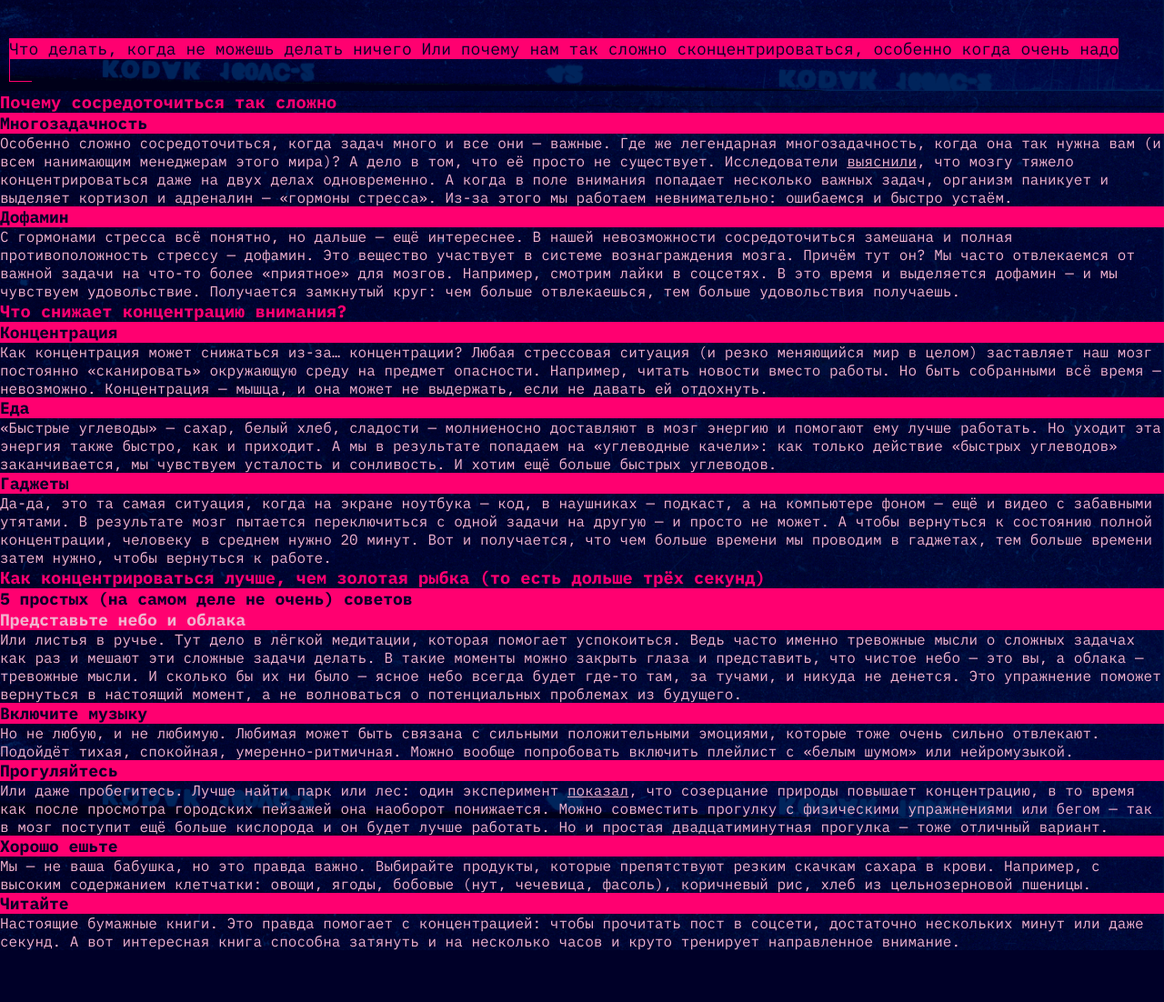
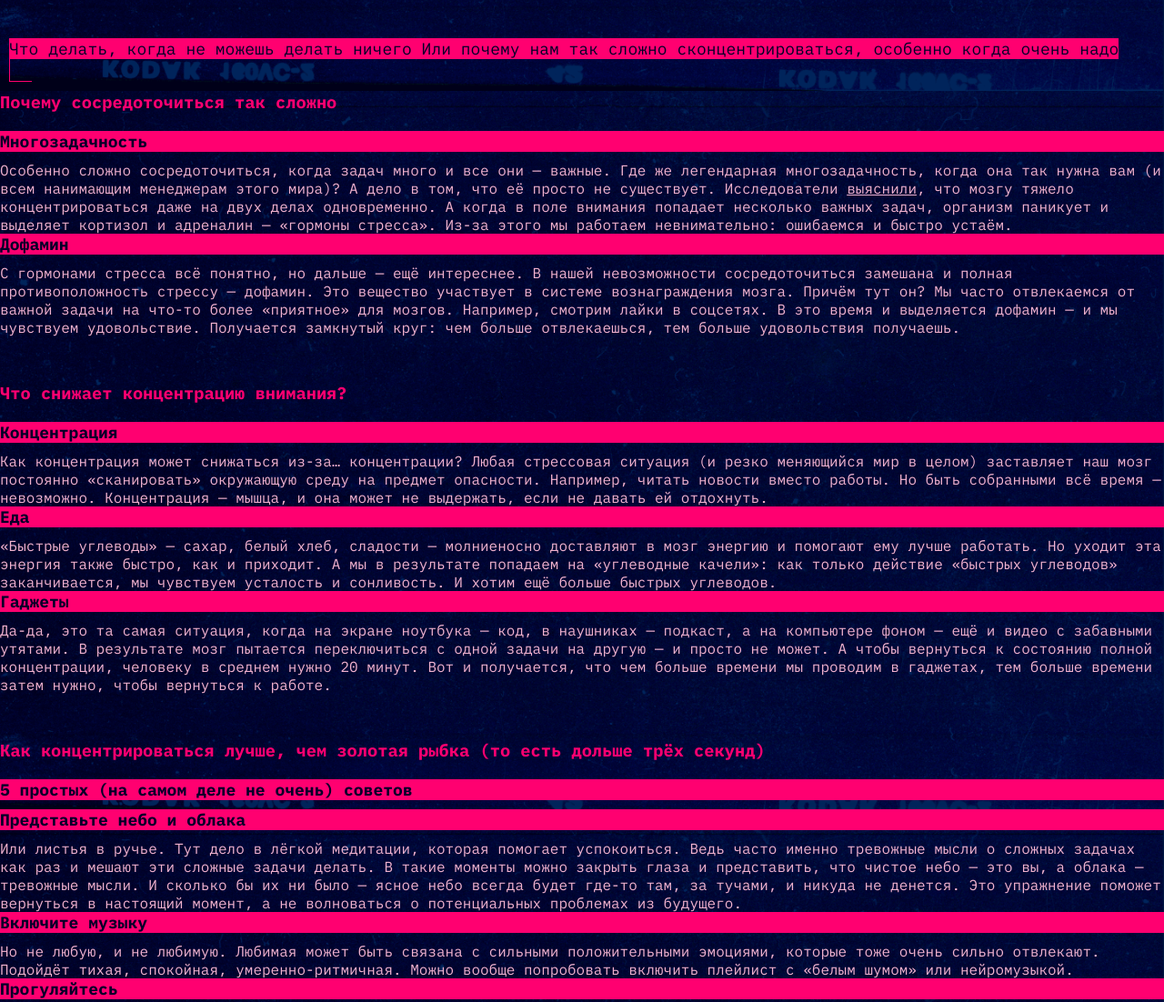
Before and after one commit to dacrunkking/slozhno-sosredotochitsya-fd, a website: page index.html in a window 1280 px wide. Shown: the part 700-1802 px from the top of the page at 91% size. Before the commit the page ends 1745 px from the top, so only its background shows below. Drawn offline with Linux system fonts and the light colour scheme.

Commit message:
added containers for text cards

```diff
--- a/index.html
+++ b/index.html
@@ -55,11 +55,13 @@ focus
 Или почему нам так сложно сконцентрироваться, особенно когда очень надо
       </p>
     </header>
-    <section class="text__cards">
+    <main class="content">
+        <section class="text__cards-block">
       <h3 class="text__cards-title">
         Почему сосредоточиться так сложно
       </h3>
-      <article class="text__card">
+      <div class="text__cards-container">
+          <article class="text__card">
         <h4 class="text__card-title title-decor">Многозадачность
         </h4>
         <p class="card__text">
@@ -73,12 +75,14 @@ focus
           С гормонами стресса всё понятно, но дальше — ещё интереснее. В нашей невозможности сосредоточиться замешана и полная противоположность стрессу — дофамин. Это вещество участвует в системе вознаграждения мозга. Причём тут он? Мы часто отвлекаемся от важной задачи на что-то более «приятное» для мозгов. Например, смотрим лайки в соцсетях. В это время и выделяется дофамин — и мы чувствуем удовольствие. Получается замкнутый круг: чем больше отвлекаешься, тем больше удовольствия получаешь.
         </p>
       </article>
+      </div>
     </section>
-    <section class="text__cards">
+    <section class="text__cards-block">
       <h3 class="text__cards-title">
         Что снижает концентрацию внимания?
       </h3>
-      <article class="text__card">
+      <div class="text__cards-container">
+          <article class="text__card">
         <h4 class="text__card-title title-decor">Концентрация
         </h4>
         <p class="card__text">Как концентрация может снижаться из-за… концентрации? Любая стрессовая ситуация (и резко меняющийся мир в целом) заставляет наш мозг постоянно «сканировать» окружающую среду на предмет опасности. Например, читать новости вместо работы. Но быть собранными всё время — невозможно. Концентрация — мышца, и она может не выдержать, если не давать ей отдохнуть.
@@ -96,15 +100,17 @@ focus
         <p class="card__text">Да-да, это та самая ситуация, когда на экране ноутбука — код, в наушниках — подкаст, а на компьютере фоном — ещё и видео с забавными утятами. В результате мозг пытается переключиться с одной задачи на другую — и просто не может. А чтобы вернуться к состоянию полной концентрации, человеку в среднем нужно 20 минут. Вот и получается, что чем больше времени мы проводим в гаджетах, тем больше времени затем нужно, чтобы вернуться к работе.
         </p>
       </article>
+      </div>
     </section>
-    <section class="text__cards">
+    <section class="text__cards-block">
       <h3 class="text__cards-title">
         Как концентрироваться лучше, чем золотая рыбка (то есть дольше трёх секунд)
       </h3>
-      <article class="text__card">
+      <div class="text__cards-container">
+          <article class="text__card">
         <h4 class="text__card-title title-decor">5 простых (на самом деле не очень) советов
         </h4>
-        <h4 class="text__card-subtitle title-decor title-alternate">
+        <h4 class="text__card-title title-decor title-alternate">
           Представьте небо и облака
         </h5>
         <p class="card__text">
@@ -135,6 +141,11 @@ focus
         <p class="card__text">Настоящие бумажные книги. Это правда помогает с концентрацией: чтобы прочитать пост в соцсети, достаточно нескольких минут или даже секунд. А вот интересная книга способна затянуть и на несколько часов и круто тренирует направленное внимание.
         </p>
       </article>
+      </div>
     </section>
+    </main>
+    <footer>
+
+    </footer>
   </body>
 </html>
--- a/styles/style.css
+++ b/styles/style.css
@@ -140,13 +140,14 @@ color: var(--text-title-color);
   font-size: var(--main-text-size);
 }
 
-.text__cards {
+.text__cards-block {
   display: grid;
 }
 
 .text__card-title {
   color: var(--text-title-color);
   font-family: var(--main-font), sans-serif;
+  margin-bottom: 10px;
 
 }
 
@@ -157,9 +158,15 @@ color: var(--text-title-color);
 .text__cards-title {
   color: var(--accent-color);
   font-family: var(--main-font), sans-serif;
+  margin-bottom: 20px;
 
 }
 
 .card__text {
   font-family: var(--main-font), sans-serif;
 }
+
+.content {
+  display: grid;
+  gap: 50px;
+}
```
